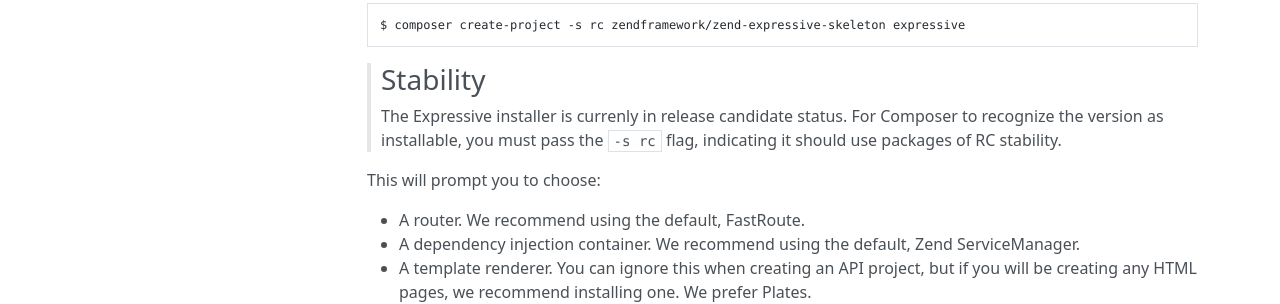
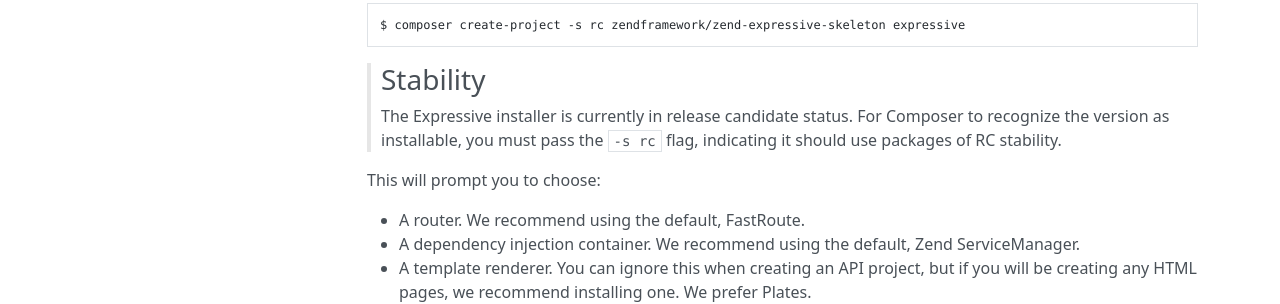
Before and after one commit to zendframework/zend-expressive, an MkDocs documentation site: the page built from doc/book/quick-start-skeleton.md, in a window 1280 px wide and 900 px high. Shown: the part 386-690 px from the top of the window. Built offline with MkDocs 1.6.1, drawn with Linux system fonts in a browser that asks for light colours; nearby versions of some CDN libraries; old or Windows-style settings are respelled for this version of MkDocs.

Commit message:
Fixes typos

```diff
--- a/doc/book/quick-start-skeleton.md
+++ b/doc/book/quick-start-skeleton.md
@@ -16,7 +16,7 @@
 
 > ### Stability
 >
-> The Expressive installer is currenly in release candidate status. For Composer
+> The Expressive installer is currently in release candidate status. For Composer
 > to recognize the version as installable, you must pass the `-s rc` flag,
 > indicating it should use packages of RC stability.
 
```
Also changed, not shown: doc/book/container/zend-servicemanager.md (+1 -1 lines), doc/book/helpers/body-parse.md (+1 -1 lines).
